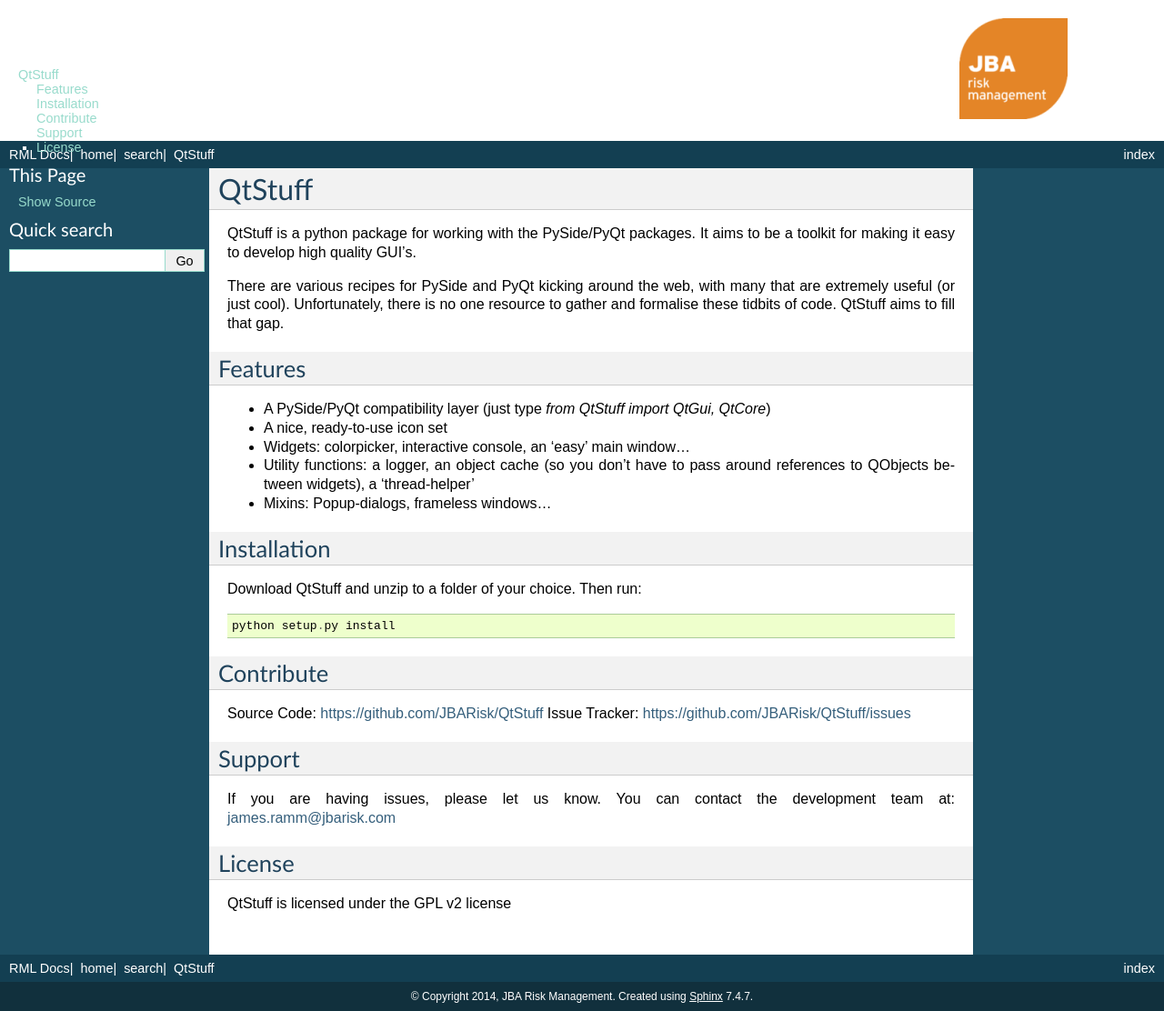
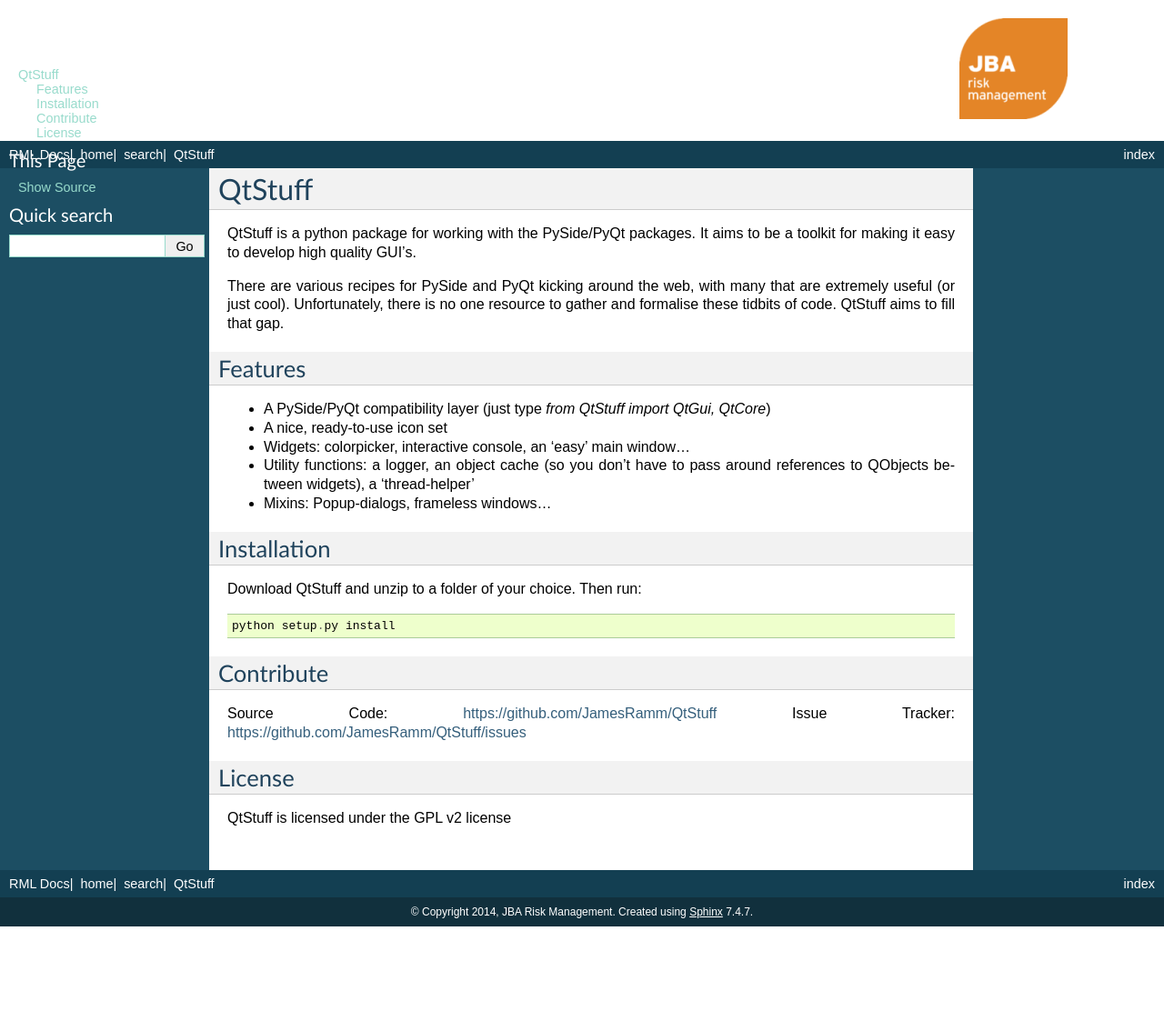
Before and after one commit to JamesRamm/QtStuff, a Sphinx documentation site: the page built from docs/index.rst, in a window 1280 px wide and 1112 px high. Shown: the whole window at 91% size. Built offline with Sphinx 7.4.7, drawn with Linux system fonts in a browser that asks for light colours; formulas are drawn with MathJax 3.

Commit message:
Update index.rst

```diff
--- a/docs/index.rst
+++ b/docs/index.rst
@@ -36,14 +36,9 @@
 Contribute
 -------------
 
-Source Code: https://github.com/JBARisk/QtStuff
-Issue Tracker: https://github.com/JBARisk/QtStuff/issues
+Source Code: https://github.com/JamesRamm/QtStuff
+Issue Tracker: https://github.com/JamesRamm/QtStuff/issues
 
-Support
-----------
-
-If you are having issues, please let us know.
-You can contact the development team at: james.ramm@jbarisk.com
 
 License
 ---------
```
